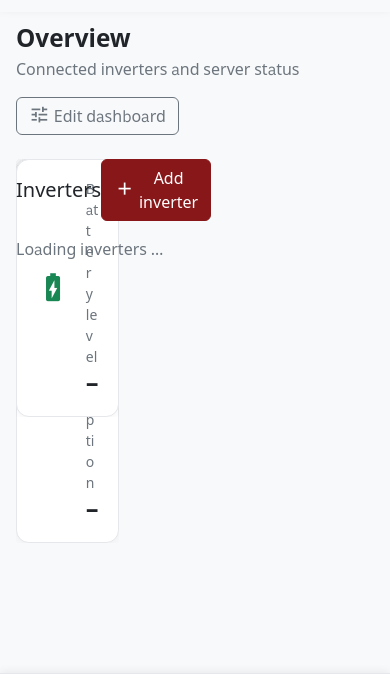
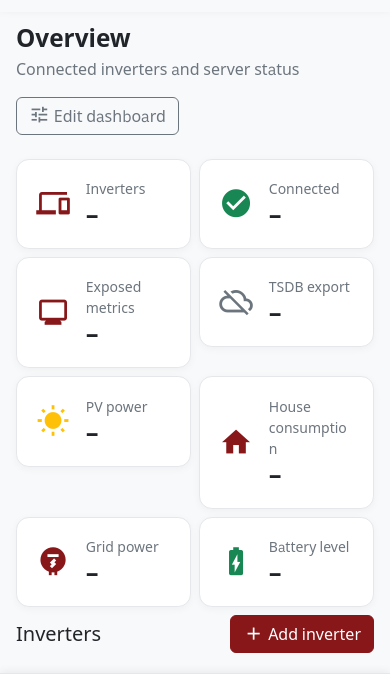
Before and after one commit to Gill-Bates/rct-manager, a Python web app: template app/admin/templates/dashboard.html in a window 390 px wide. Shown: the part 115-808 px from the top of the page. Run offline with Jinja, Linux system fonts and the light colour scheme; the template is opened without the code that fills it, so the values that code supplies are empty.

Commit message:
feat: enhance dashboard layout for better mobile responsiveness; adjust grid settings and item positioning

```diff
--- a/app/admin/static/css/dashboard.css
+++ b/app/admin/static/css/dashboard.css
@@ -59,4 +59,32 @@
     .dashboard-toolbar {
         flex-wrap: wrap;
     }
+
+    /* A 12-column grid with fixed row heights squeezes the widgets and clips the inverter cards on
+       a phone; stack them in document order instead. The saved layout is untouched. */
+    .dashboard-grid {
+        height: auto !important;
+        display: grid;
+        grid-template-columns: repeat(2, minmax(0, 1fr));
+        gap: .5rem;
+    }
+
+    .dashboard-grid > .grid-stack-item {
+        position: static !important;
+        width: auto !important;
+        height: auto !important;
+        grid-column: span 1;
+        transform: none !important;
+    }
+
+    .dashboard-grid > .grid-stack-item[data-widget-id="devices"] {
+        grid-column: 1 / -1;
+    }
+
+    .dashboard-grid > .grid-stack-item > .grid-stack-item-content {
+        position: relative !important;
+        inset: auto;
+        margin: 0 !important;
+        overflow: visible !important;
+    }
 }
```
Also changed, not shown: tests/test_dispatch_core.py (+11 -5 lines), tests/test_periodic_properties.py (+5 -1 lines).
